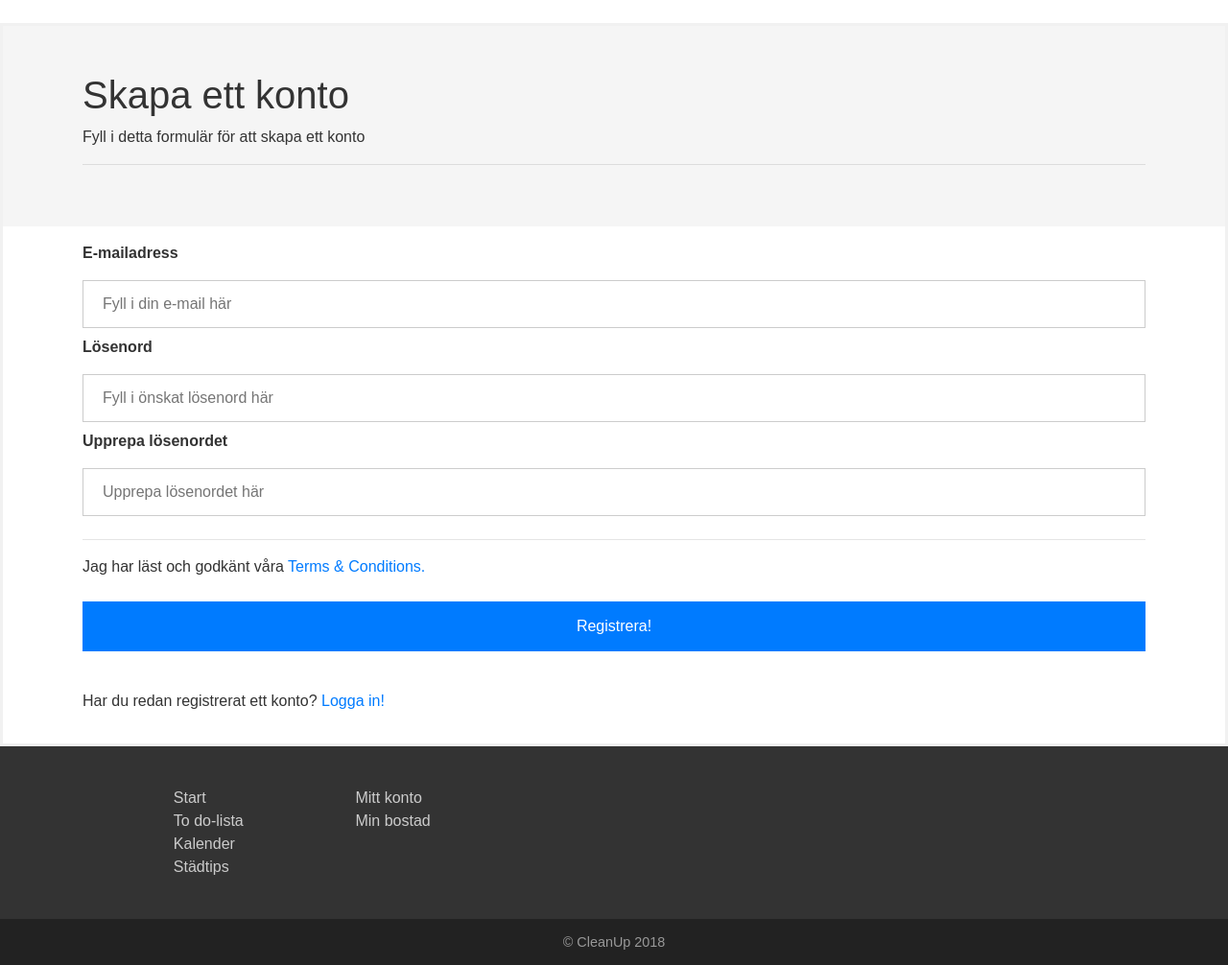
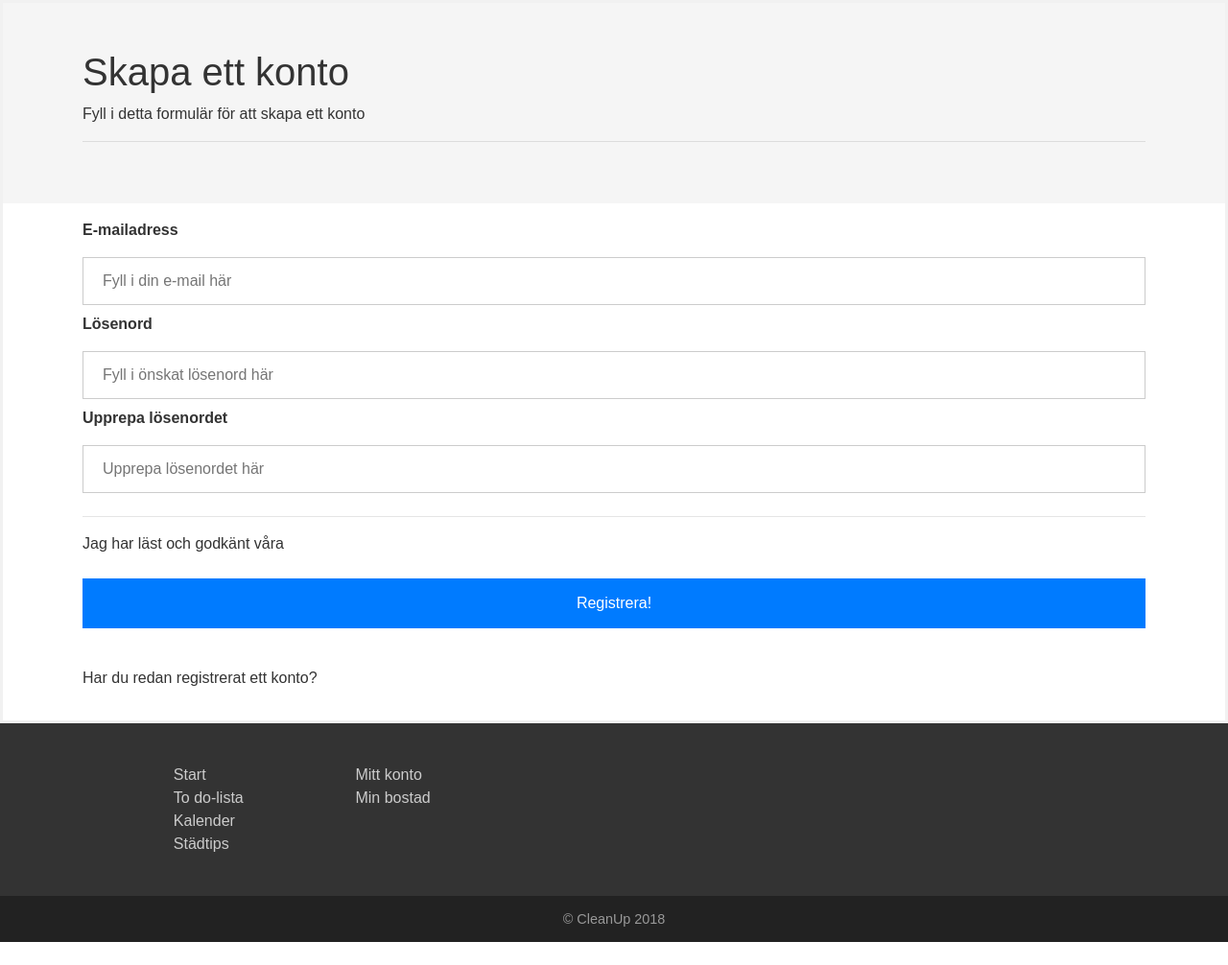
Before and after one commit to christopherlindberg1/CleanUp, a Flask app: page /register.html/ in a window 1280 px wide. Shown: the part 56-1062 px from the top of the page at 96% size. After the commit the page ends 1038 px from the top, so only its background shows below. Run offline with Flask 2, Linux system fonts and the light colour scheme; some libraries are stand-ins or nearby versions.

Commit message:
Addar allt

```diff
--- a/project-files/static/style.css
+++ b/project-files/static/style.css
@@ -181,6 +181,10 @@
 	box-shadow: 0px 0px 4px #ddd;
 	}
 
+a {
+	color: #FFFFFF;
+}
+
 a.to-do-list-item {
 	padding: 0.5em 1em;
 	/*background-color: #fcfcfc;*/
--- a/project-files/templates/layout.html
+++ b/project-files/templates/layout.html
@@ -8,18 +8,10 @@
 		<meta name="viewport" content="width=device-width, initial-scale=1, shrink-to-fit=no">
 
 		<link rel="stylesheet" href="/static/bootstrap-4.0.0-dist/css/bootstrap.min.css">
-
-		<!-- De två stylesheets nedan ändrar saker från style.css som inte ska ändras -->
-		<!-- <link rel="stylesheet" href="/static/calendar-style.css">
-		<link rel="stylesheet" href="/static/login-style.css"> -->
-
-		<link rel="stylesheet" href="/static/style.css">
-<<<<<<< HEAD
 		<link rel="stylesheet" href="/static/login-style.css">
 		<link rel="stylesheet" href="/static/calendar-style.css">
-=======
+		<link rel="stylesheet" href="/static/style.css">
 
->>>>>>> 3e4ae2d5a8ea18bdb2878820aafb44503c781c80
 	</head>
 
 	<body>
```
Also changed, not shown: project-files/templates/forgotpassword.html (deleted, +0 -9 lines).
